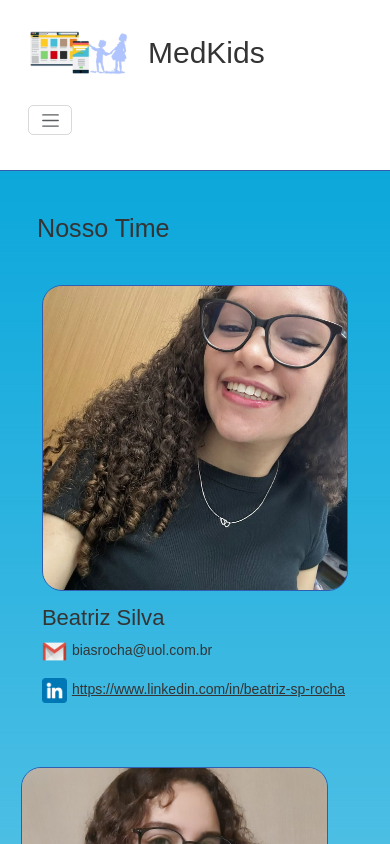
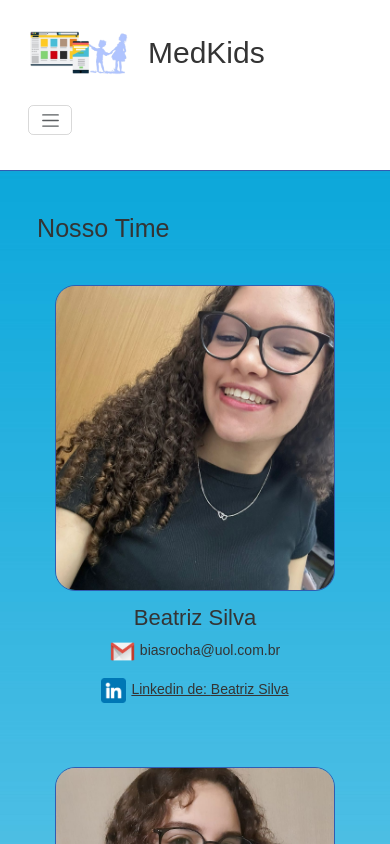
Before and after one commit to CavMCarolina/HC-Challenge, a React (Vite) app: page /nossaequipe in a window 390 px wide. Shown: the top 844 px of the page. Built offline with nearby package versions, Linux system fonts and the light colour scheme; a web font is replaced by a local one.

Commit message:
Tentando arrumar a aba 'nossa equipe'

```diff
--- a/src/Pages/NossaEquipe.jsx
+++ b/src/Pages/NossaEquipe.jsx
@@ -2,7 +2,6 @@ import bg from "../assets/background.jpg";
 import email from "../assets/email.png";
 import linkedin from "../assets/linkedin.png";
 import data from "../../dados/integrantes.json";
-import Footer from "../Componentes/Footer/Footer";
 
 export default function NossaEquipe() {
   return (
@@ -22,7 +21,7 @@ export default function NossaEquipe() {
                 </p>
                 <p>
                   <img src={linkedin} className="icone" />
-                  <a href={integrante.linkedin}>{integrante.linkedin}</a>
+                  <a href={integrante.linkedin}>Linkedin de: {integrante.nome}</a>
                 </p>
               </div>
             ))}
--- a/src/css/style.css
+++ b/src/css/style.css
@@ -432,10 +432,16 @@ footer .parceria img {
     align-items: center;
     flex-wrap: wrap;
   }
-  .lista-integrantes .div-integrante {
+  .lista-integrantes #card {
     max-width: 280px;
+    display: flex;
+    justify-content: center;
+    gap: 0;
+    flex-direction: column;
+    align-items: center;
+    flex-wrap: nowrap;
   }
-  .lista-integrantes .div-integrante .foto_integrante {
+  .lista-integrantes #card .foto_integrante {
     max-width: 280px;
   }
   .lista-integrantes h2 {
--- a/src/css/style.scss
+++ b/src/css/style.scss
@@ -274,6 +274,26 @@ footer {
         @include mixins.size(80%, auto);
       }
     }
+
+    // Nossa Equipe
+    // .lista-integrantes {
+    //   display: grid;
+    //   grid-template-columns: repeat(3, 1fr);
+    //   grid-template-rows: auto auto;
+
+    //   #card {
+    //     text-align: center;
+    //     max-width: 280px;
+    //   }
+
+    //   #card:nth-child(4) {
+    //     margin-left: 50%;
+    //   }
+
+    //   #card:nth-child(5) {
+    //     margin-left: 60%;
+    //   }
+    // }
   }
 
   .footer_container {
@@ -369,8 +389,9 @@ footer {
   .lista-integrantes {
     @include mixins.flex(auto, 50px, column, center, wrap);
 
-    .div-integrante {
+    #card {
       max-width: 280px;
+      @include mixins.flex(center, 0, column);
 
       .foto_integrante {
         max-width: 280px;
```
Also changed, not shown: 1 other file (tests, documents, lock files or other folders).
